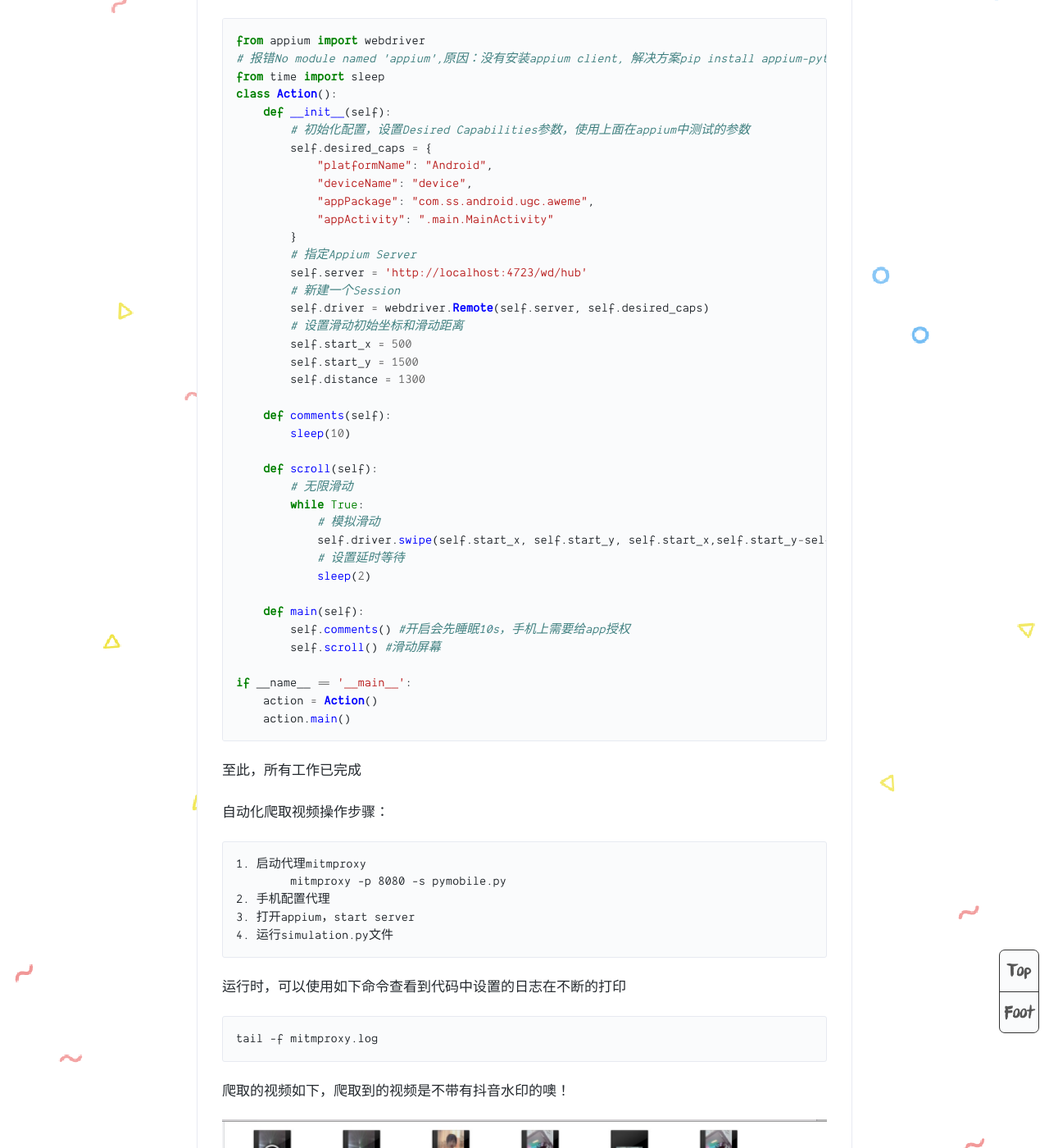
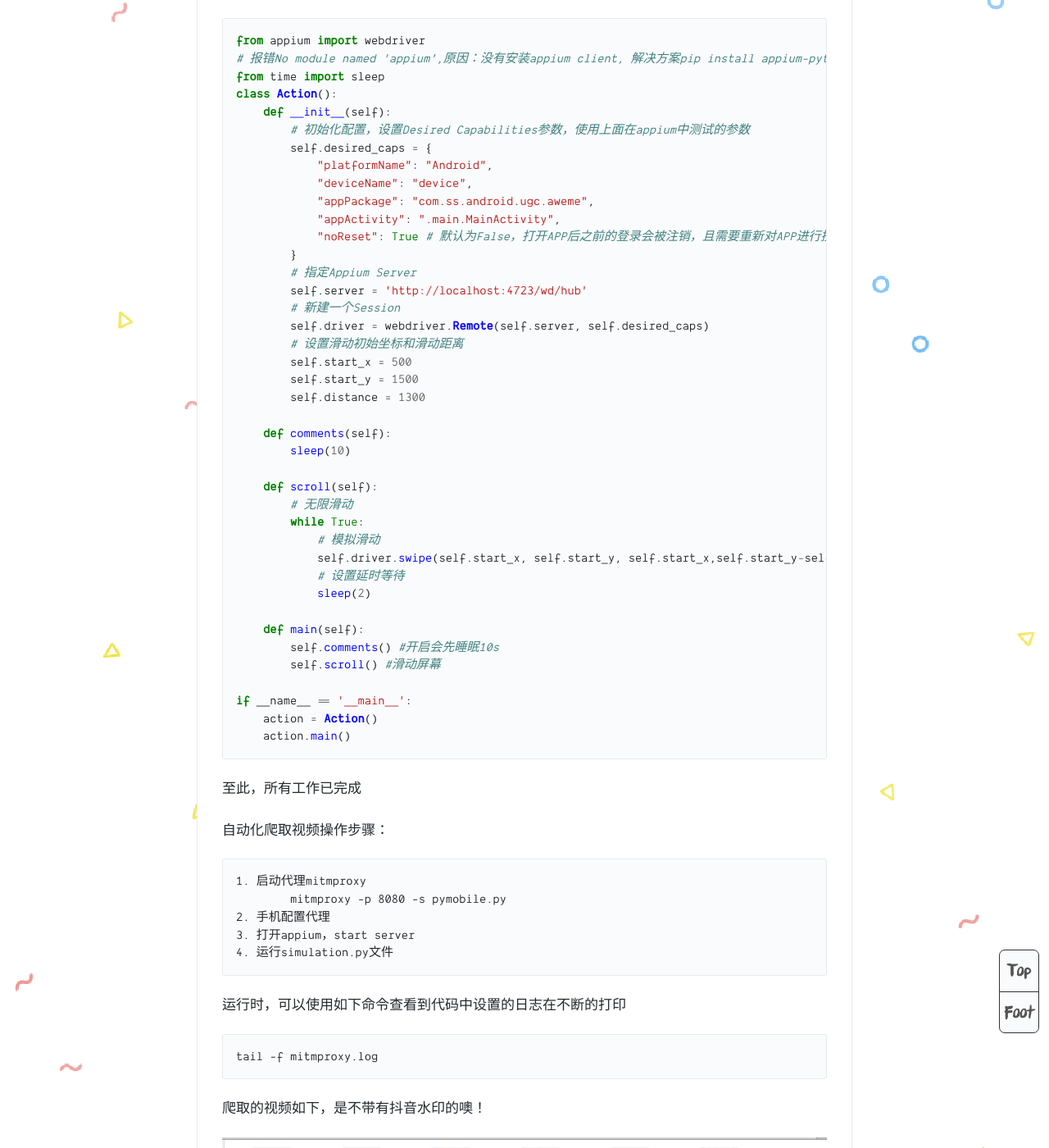
Before and after one commit to WhisperLoli/whisperloli.github.io, a Jekyll site: the page built from _posts/2018-12-10-自动化爬取抖音视频.md, in a window 1280 px wide and 1400 px high, scrolled down 10289 px. Shown: the whole window at 82% size. Built offline with Jekyll 4.4.1, drawn with Linux system fonts in a browser that asks for light colours; comment, search, counter and statistics services are not loaded; some of the changed text lies outside the part shown.

Commit message:
更新爬取抖音APP博客中的内容

```diff
--- a/_posts/2018-12-10-自动化爬取抖音视频.md
+++ b/_posts/2018-12-10-自动化爬取抖音视频.md
@@ -1,6 +1,6 @@
 ---
 layout: post
-title:  "爬取抖音视频"
+title:  "爬取抖音APP视频"
 date:   2018-12-09 16:12:13
 tags:
 - 爬虫
@@ -10,7 +10,7 @@ tags:
 description: ''
 color: 'rgb(255,90,90)'
 cover: '/blog/blog_spider_douyin/test.png'
-subtitle: 'mitmproxy+appium+python实现自动化爬虫'
+subtitle: 'mitmproxy+appium+python爬取抖音APP'
 ---
 
 先介绍一下环境与工具
@@ -193,7 +193,8 @@ class Action():
             "platformName": "Android",
             "deviceName": "device",
             "appPackage": "com.ss.android.ugc.aweme",
-            "appActivity": ".main.MainActivity"
+            "appActivity": ".main.MainActivity",
+	    "noReset": True # 默认为False，打开APP后之前的登录会被注销，且需要重新对APP进行授权，进入初始化状态（类似于刚下载的APP）,所以使用True
         }
         # 指定Appium Server
         self.server = 'http://localhost:4723/wd/hub'
@@ -216,7 +217,7 @@ class Action():
             sleep(2)
 
     def main(self):
-        self.comments() #开启会先睡眠10s，手机上需要给app授权
+        self.comments() #开启会先睡眠10s
         self.scroll() #滑动屏幕
 
 if __name__ == '__main__':
@@ -238,6 +239,6 @@ if __name__ == '__main__':
 
 	tail -f mitmproxy.log
 
-爬取的视频如下，爬取到的视频是不带有抖音水印的噢！
+爬取的视频如下，是不带有抖音水印的噢！
 
 ![image](/blog/blog_spider_douyin/video.jpg)
```
Also changed, not shown: 6 other files.
